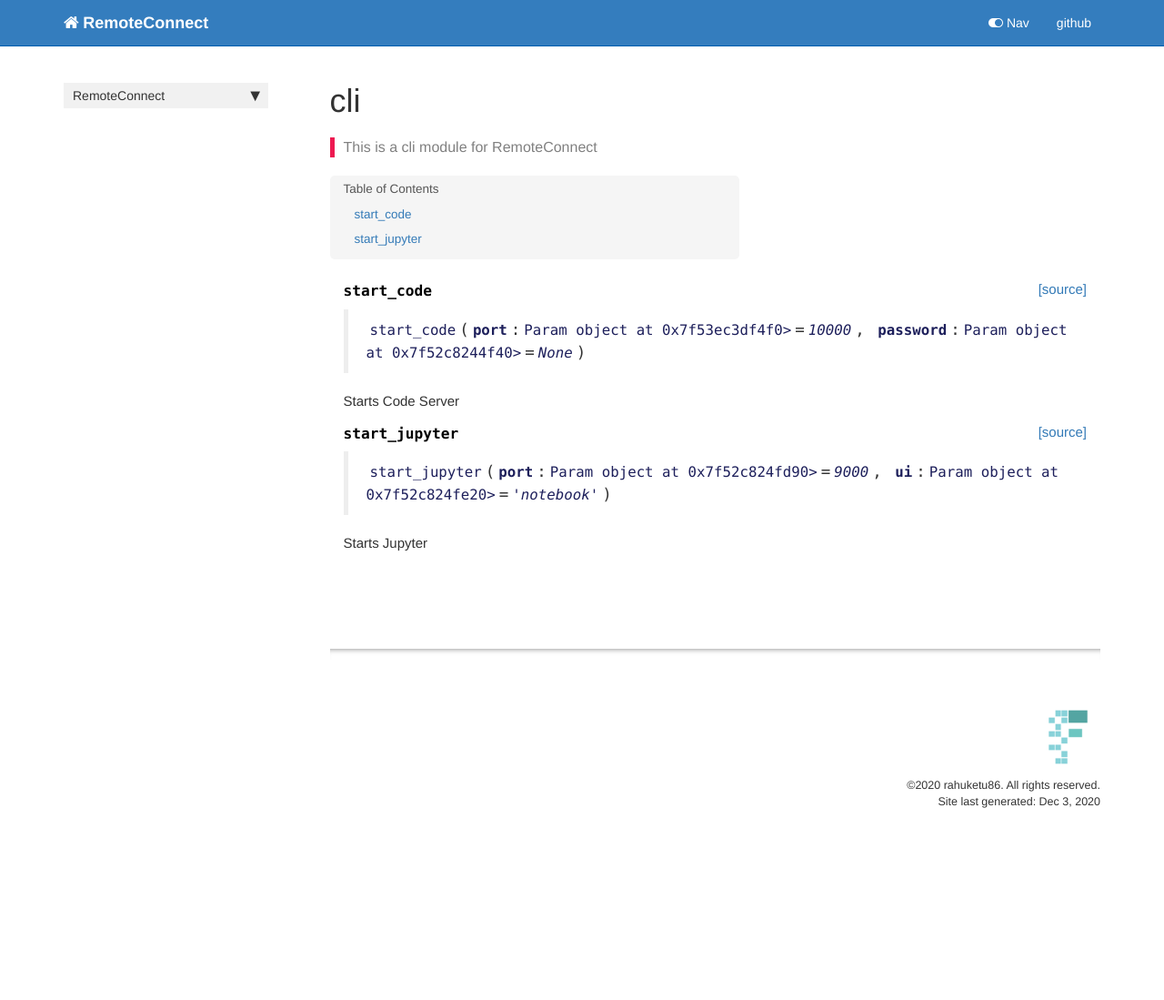
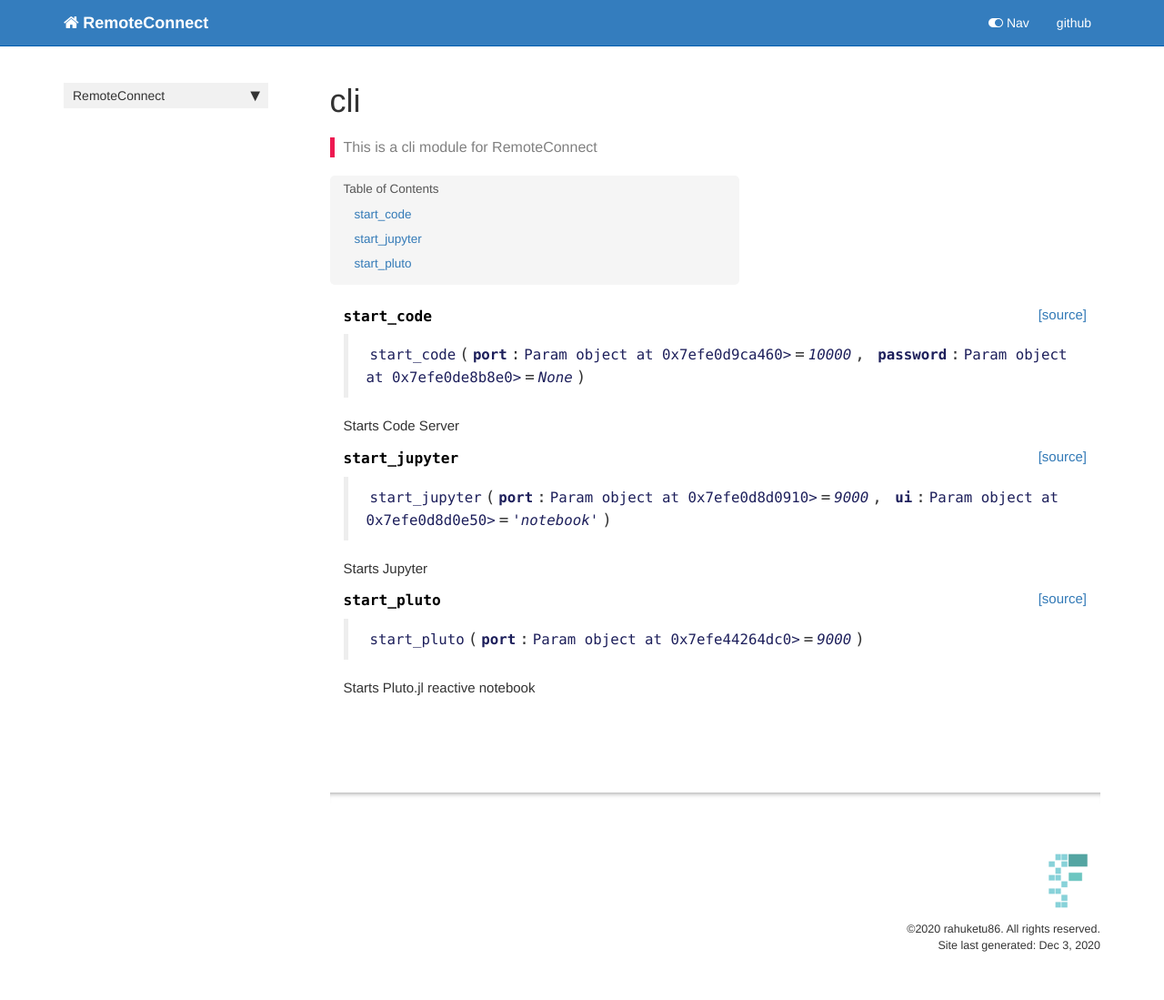
Before and after one commit to Rahuketu86/RemoteConnect, a Jekyll site: the page built from docs/cli.html, in a window 1280 px wide. Shown: the whole page at 91% size. Built offline with Jekyll 4.4.1, drawn with Linux system fonts in a browser that asks for light colours; nearby versions of some CDN libraries; comment, search, counter and statistics services are not loaded; before the commit the page ends 940 px from its top, so only the background shows below that.

Commit message:
Added a comamnd for running Pluto reactive notebook remotely

```diff
--- a/RemoteConnect/_nbdev.py
+++ b/RemoteConnect/_nbdev.py
@@ -11,8 +11,10 @@
          "RemoteCode": "00_core.ipynb",
          "NOTEBOOK_EXTENSIONS": "00_core.ipynb",
          "RemoteJupyter": "00_core.ipynb",
+         "RemotePluto": "00_core.ipynb",
          "start_code": "01_cli.ipynb",
-         "start_jupyter": "01_cli.ipynb"}
+         "start_jupyter": "01_cli.ipynb",
+         "start_pluto": "01_cli.ipynb"}
 
 modules = ["core.py",
            "cli.py"]
--- a/docs/cli.html
+++ b/docs/cli.html
@@ -47,7 +47,7 @@
 
 
 <div class="output_markdown rendered_html output_subarea ">
-<h4 id="start_code" class="doc_header"><code>start_code</code><a href="https://github.com/rahuketu86/RemoteConnect/tree/master/RemoteConnect/cli.py#L10" class="source_link" style="float:right">[source]</a></h4><blockquote><p><code>start_code</code>(<strong><code>port</code></strong>:<code>Param object at 0x7f53ec3df4f0&gt;</code>=<em><code>10000</code></em>, <strong><code>password</code></strong>:<code>Param object at 0x7f52c8244f40&gt;</code>=<em><code>None</code></em>)</p>
+<h4 id="start_code" class="doc_header"><code>start_code</code><a href="https://github.com/rahuketu86/RemoteConnect/tree/master/RemoteConnect/cli.py#L10" class="source_link" style="float:right">[source]</a></h4><blockquote><p><code>start_code</code>(<strong><code>port</code></strong>:<code>Param object at 0x7efe0d9ca460&gt;</code>=<em><code>10000</code></em>, <strong><code>password</code></strong>:<code>Param object at 0x7efe0de8b8e0&gt;</code>=<em><code>None</code></em>)</p>
 </blockquote>
 <p>Starts Code Server</p>
 
@@ -79,7 +79,7 @@
 
 
 <div class="output_markdown rendered_html output_subarea ">
-<h4 id="start_jupyter" class="doc_header"><code>start_jupyter</code><a href="https://github.com/rahuketu86/RemoteConnect/tree/master/RemoteConnect/cli.py#L19" class="source_link" style="float:right">[source]</a></h4><blockquote><p><code>start_jupyter</code>(<strong><code>port</code></strong>:<code>Param object at 0x7f52c824fd90&gt;</code>=<em><code>9000</code></em>, <strong><code>ui</code></strong>:<code>Param object at 0x7f52c824fe20&gt;</code>=<em><code>'notebook'</code></em>)</p>
+<h4 id="start_jupyter" class="doc_header"><code>start_jupyter</code><a href="https://github.com/rahuketu86/RemoteConnect/tree/master/RemoteConnect/cli.py#L19" class="source_link" style="float:right">[source]</a></h4><blockquote><p><code>start_jupyter</code>(<strong><code>port</code></strong>:<code>Param object at 0x7efe0d8d0910&gt;</code>=<em><code>9000</code></em>, <strong><code>ui</code></strong>:<code>Param object at 0x7efe0d8d0e50&gt;</code>=<em><code>'notebook'</code></em>)</p>
 </blockquote>
 <p>Starts Jupyter</p>
 
@@ -100,4 +100,36 @@
 </div>
     {% endraw %}
 
+    {% raw %}
+
+<div class="cell border-box-sizing code_cell rendered">
+
+<div class="output_wrapper">
+<div class="output">
+
+<div class="output_area">
+
+
+<div class="output_markdown rendered_html output_subarea ">
+<h4 id="start_pluto" class="doc_header"><code>start_pluto</code><a href="https://github.com/rahuketu86/RemoteConnect/tree/master/RemoteConnect/cli.py#L26" class="source_link" style="float:right">[source]</a></h4><blockquote><p><code>start_pluto</code>(<strong><code>port</code></strong>:<code>Param object at 0x7efe44264dc0&gt;</code>=<em><code>9000</code></em>)</p>
+</blockquote>
+<p>Starts Pluto.jl reactive notebook</p>
+
 </div>
+
+</div>
+
+</div>
+</div>
+
+</div>
+    {% endraw %}
+
+    {% raw %}
+
+<div class="cell border-box-sizing code_cell rendered">
+
+</div>
+    {% endraw %}
+
+</div>
```
Also changed, not shown: RemoteConnect/cli.py (+8 -1 lines), RemoteConnect/core.py (+37 -1 lines), docs/core.html (+32 -0 lines), 2 other files.
